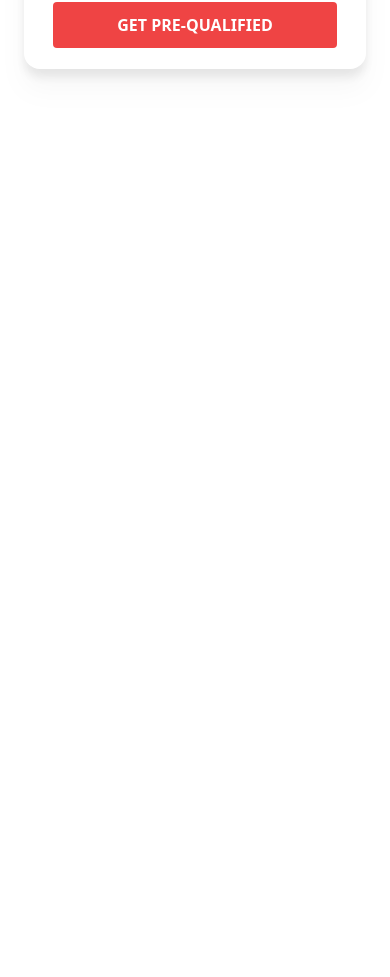
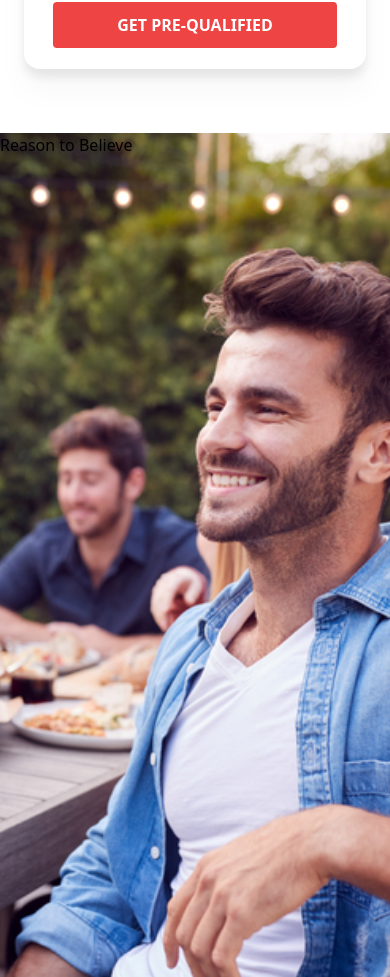
Before and after one commit to 5F8575tree/landing-page-next, a Next.js app: page / in a window 390 px wide. Shown: the part 1395-2372 px from the top of the page. Before the commit the page ends 1464 px from the top, so only its background shows below. Built offline with nearby package versions, Linux system fonts and the light colour scheme.

Commit message:
add in bg-image

```diff
--- /dev/null
+++ b/src/components/ReasonToBelieve/ReasonToBelieve.jsx
@@ -0,0 +1,11 @@
+import Image from "next/image";
+
+const ReasonToBelieve = () => {
+  return (
+    <div className="mt-16 h-screen" id="reasons-to-believe">
+      Reason to Believe
+    </div>
+  );
+};
+
+export default ReasonToBelieve;
--- a/src/pages/index.js
+++ b/src/pages/index.js
@@ -1,5 +1,6 @@
 import BudgetSearch from "@/components/BudgetSearch/BudgetSearch";
 import Hero from "@/components/Hero/Hero";
+import ReasonToBelieve from "@/components/ReasonToBelieve/ReasonToBelieve";
 import { Inter } from "next/font/google";
 
 const inter = Inter({ subsets: ["latin"] });
@@ -9,6 +10,7 @@ export default function Home() {
     <main>
       <Hero />
       <BudgetSearch />
+      <ReasonToBelieve />
     </main>
   );
 }
--- a/src/styles/globals.css
+++ b/src/styles/globals.css
@@ -86,6 +86,15 @@
   }
 }
 
+@media (max-width: 767px) {
+  #reasons-to-believe {
+    background-image: url(/reasons-to-believe.jpg);
+    background-size: cover;
+    background-position: -600px 0;
+    background-repeat: no-repeat;
+  }
+}
+
 .mobile-menu-is-open {
   background-color: #ffffff;
   position: absolute;
```
Also changed, not shown: public/reasons-to-believe.jpg (added).
